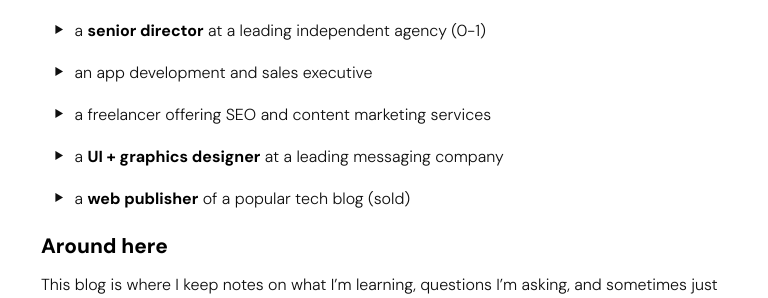
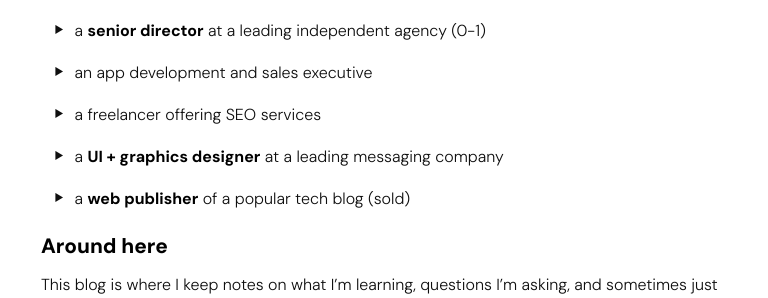
Before and after one commit to talkxo/rishiraj-blog-machine, a Jekyll site: the page built from _pages/about.md, in a window 1280 px wide. Shown: the part 847-1145 px from the top of the page, without its empty margins (247-1015 px from the left). Built offline with Jekyll 4.4.1, drawn with Linux system fonts in a browser that asks for light colours.

Commit message:
Update About page content
- Additional refinements to professional background information

```diff
--- a/_pages/about.md
+++ b/_pages/about.md
@@ -12,7 +12,7 @@ In my previous avatars, I have been …
 
 - a **senior director** at a leading independent agency (0-1)
 - an app development and sales executive
-- a freelancer offering SEO and content marketing services
+- a freelancer offering SEO services
 - a **UI + graphics designer** at a leading messaging company
 - a **web publisher** of a popular tech blog (sold)
 
```
